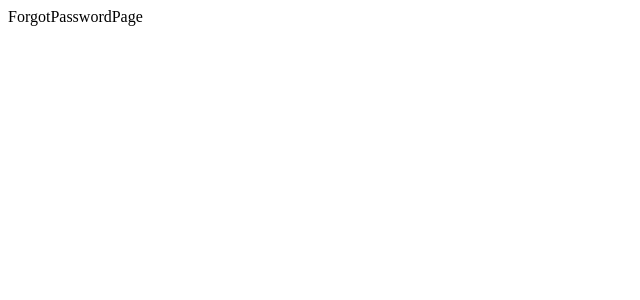
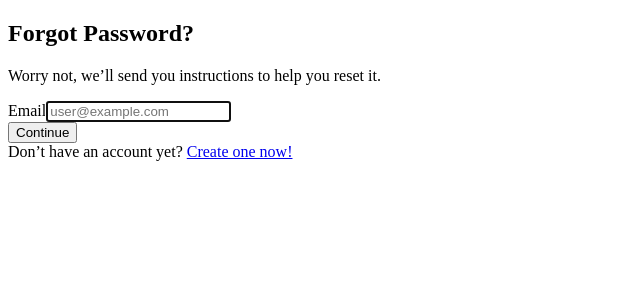
Before and after one commit to ASalem020/Rose-App-Team2, a Next.js app: page /en/forgot-password in a window 1280 px wide. Shown: the top 300 px of the page, without its empty margins (0-640 px from the left). Built offline with nearby package versions, Linux system fonts and the light colour scheme.

Commit message:
feat(forgot-password): implement email step with validation and translations

```diff
--- a/package.json
+++ b/package.json
@@ -9,6 +9,7 @@
     "lint": "next lint"
   },
   "dependencies": {
+    "@hookform/resolvers": "^5.2.2",
     "@radix-ui/react-dialog": "^1.1.15",
     "@radix-ui/react-dropdown-menu": "^2.1.16",
     "@radix-ui/react-label": "^2.1.8",
@@ -32,10 +33,12 @@
     "next-themes": "^0.4.6",
     "react": "^18",
     "react-dom": "^18",
+    "react-hook-form": "^7.71.1",
     "react-phone-number-input": "^3.4.14",
     "sonner": "^2.0.7",
     "tailwind-merge": "^3.4.0",
-    "tailwindcss-animate": "^1.0.7"
+    "tailwindcss-animate": "^1.0.7",
+    "zod": "^4.3.5"
   },
   "devDependencies": {
     "@types/node": "^20",
--- /dev/null
+++ b/src/app/[locale]/(auth)/forgot-password/_components/email-step.tsx
@@ -0,0 +1,96 @@
+'use client';
+
+import {
+  Form,
+  FormControl,
+  FormField,
+  FormItem,
+  FormLabel,
+  FormMessage,
+} from '@/components/ui/form';
+import { useTranslations } from 'next-intl';
+import React from 'react';
+import { SubmitHandler, useForm } from 'react-hook-form';
+import { zodResolver } from '@hookform/resolvers/zod';
+import { Input } from '@/components/ui/input';
+import { Button } from '@/components/ui/button';
+import { emailSchema } from '@/lib/schemas/auth.schema';
+import { Link } from '@/i18n/navigation';
+
+export default function EmailStep() {
+  // Translation
+  const t = useTranslations('');
+
+  // Forms
+  const forgotForm = useForm<{ email: string }>({
+    defaultValues: {
+      email: '',
+    },
+    resolver: zodResolver(emailSchema(t)),
+  });
+
+  const handleContinue: SubmitHandler<{
+    email: string;
+  }> = async values => {};
+
+  return (
+    // NOTE => h-screen here is for testing UI only , waiting layout to be completed...
+    <div className="m-auto flex h-screen w-fit flex-col justify-center">
+      <h2 className="text-2xl font-semibold text-zinc-800">
+        {t('pages.forgot-password.header')}
+      </h2>
+      <p className="w-fit border-b-2 pb-4 text-zinc-800">
+        {t('pages.forgot-password.subtitle')}
+      </p>
+
+      <Form {...forgotForm}>
+        <form
+          onSubmit={forgotForm.handleSubmit(handleContinue)}
+          className="mt-6 space-y-10 border-b-2 pb-9"
+        >
+          <FormField
+            control={forgotForm.control}
+            name="email"
+            render={({ field }) => (
+              <FormItem>
+                {/* Email */}
+                <FormLabel>
+                  {t('common.labels.email')}
+                </FormLabel>
+
+                <FormControl>
+                  <Input
+                    {...field}
+                    placeholder="user@example.com"
+                    autoComplete="email"
+                    autoFocus
+                  />
+                </FormControl>
+
+                {/* Feedback */}
+                <FormMessage />
+              </FormItem>
+            )}
+          />
+
+          <Button className="w-full" type="submit">
+            {t('pages.forgot-password.button')}
+          </Button>
+        </form>
+      </Form>
+
+      <div className="mt-5 text-center text-sm">
+        {t.rich('pages.forgot-password.footer', {
+          link: chunk => (
+            <Link
+              href="/register"
+              className="font-bold text-maroon-700 dark:text-maroon-300"
+            >
+              {chunk}
+            </Link>
+          ),
+        })}
+      </div>
+    </div>
+  );
+}
--- a/src/app/[locale]/(auth)/forgot-password/page.tsx
+++ b/src/app/[locale]/(auth)/forgot-password/page.tsx
@@ -1,5 +1,11 @@
 import React from 'react';
+import EmailStep from './_components/email-step';
 
 export default function ForgotPasswordPage() {
-  return <div>ForgotPasswordPage</div>;
+  return (
+    // NOTE => w-1/2 here is for testing UI only , waiting layout to be completed...
+    <div className="w-1/2">
+      <EmailStep />
+    </div>
+  );
 }
--- /dev/null
+++ b/src/components/ui/form.tsx
@@ -0,0 +1,178 @@
+"use client"
+
+import * as React from "react"
+import * as LabelPrimitive from "@radix-ui/react-label"
+import { Slot } from "@radix-ui/react-slot"
+import {
+  Controller,
+  FormProvider,
+  useFormContext,
+  type ControllerProps,
+  type FieldPath,
+  type FieldValues,
+} from "react-hook-form"
+
+import { cn } from "@/lib/utils/tailwind-merge"
+import { Label } from "@/components/ui/label"
+
+const Form = FormProvider
+
+type FormFieldContextValue<
+  TFieldValues extends FieldValues = FieldValues,
+  TName extends FieldPath<TFieldValues> = FieldPath<TFieldValues>
+> = {
+  name: TName
+}
+
+const FormFieldContext = React.createContext<FormFieldContextValue | null>(null)
+
+const FormField = <
+  TFieldValues extends FieldValues = FieldValues,
+  TName extends FieldPath<TFieldValues> = FieldPath<TFieldValues>
+>({
+  ...props
+}: ControllerProps<TFieldValues, TName>) => {
+  return (
+    <FormFieldContext.Provider value={{ name: props.name }}>
+      <Controller {...props} />
+    </FormFieldContext.Provider>
+  )
+}
+
+const useFormField = () => {
+  const fieldContext = React.useContext(FormFieldContext)
+  const itemContext = React.useContext(FormItemContext)
+  const { getFieldState, formState } = useFormContext()
+
+  if (!fieldContext) {
+    throw new Error("useFormField should be used within <FormField>")
+  }
+
+  if (!itemContext) {
+    throw new Error("useFormField should be used within <FormItem>")
+  }
+
+  const fieldState = getFieldState(fieldContext.name, formState)
+
+  const { id } = itemContext
+
+  return {
+    id,
+    name: fieldContext.name,
+    formItemId: `${id}-form-item`,
+    formDescriptionId: `${id}-form-item-description`,
+    formMessageId: `${id}-form-item-message`,
+    ...fieldState,
+  }
+}
+
+type FormItemContextValue = {
+  id: string
+}
+
+const FormItemContext = React.createContext<FormItemContextValue | null>(null)
+
+const FormItem = React.forwardRef<
+  HTMLDivElement,
+  React.HTMLAttributes<HTMLDivElement>
+>(({ className, ...props }, ref) => {
+  const id = React.useId()
+
+  return (
+    <FormItemContext.Provider value={{ id }}>
+      <div ref={ref} className={cn("space-y-2", className)} {...props} />
+    </FormItemContext.Provider>
+  )
+})
+FormItem.displayName = "FormItem"
+
+const FormLabel = React.forwardRef<
+  React.ElementRef<typeof LabelPrimitive.Root>,
+  React.ComponentPropsWithoutRef<typeof LabelPrimitive.Root>
+>(({ className, ...props }, ref) => {
+  const { error, formItemId } = useFormField()
+
+  return (
+    <Label
+      ref={ref}
+      className={cn(error && "text-destructive", className)}
+      htmlFor={formItemId}
+      {...props}
+    />
+  )
+})
+FormLabel.displayName = "FormLabel"
+
+const FormControl = React.forwardRef<
+  React.ElementRef<typeof Slot>,
+  React.ComponentPropsWithoutRef<typeof Slot>
+>(({ ...props }, ref) => {
+  const { error, formItemId, formDescriptionId, formMessageId } = useFormField()
+
+  return (
+    <Slot
+      ref={ref}
+      id={formItemId}
+      aria-describedby={
+        !error
+          ? `${formDescriptionId}`
+          : `${formDescriptionId} ${formMessageId}`
+      }
+      aria-invalid={!!error}
+      {...props}
+    />
+  )
+})
+FormControl.displayName = "FormControl"
+
+const FormDescription = React.forwardRef<
+  HTMLParagraphElement,
+  React.HTMLAttributes<HTMLParagraphElement>
+>(({ className, ...props }, ref) => {
+  const { formDescriptionId } = useFormField()
+
+  return (
+    <p
+      ref={ref}
+      id={formDescriptionId}
+      className={cn("text-sm text-muted-foreground", className)}
+      {...props}
+    />
+  )
+})
+FormDescription.displayName = "FormDescription"
+
+const FormMessage = React.forwardRef<
+  HTMLParagraphElement,
+  React.HTMLAttributes<HTMLParagraphElement>
+>(({ className, children, ...props }, ref) => {
+  const { error, formMessageId } = useFormField()
+  const body = error ? String(error?.message ?? "") : children
+
+  if (!body) {
+    return null
+  }
+
+  return (
+    <p
+      ref={ref}
+      id={formMessageId}
+      className={cn("text-sm font-medium text-destructive", className)}
+      {...props}
+    >
+      {body}
+    </p>
+  )
+})
+FormMessage.displayName = "FormMessage"
+
+export {
+  useFormField,
+  Form,
+  FormItem,
+  FormLabel,
+  FormControl,
+  FormDescription,
+  FormMessage,
+  FormField,
+}
--- a/src/i18n/messages/ar.json
+++ b/src/i18n/messages/ar.json
@@ -130,6 +130,12 @@
       "title": "حدث خطأ ما",
       "description": "حدث خطأ أثناء تحميل هذه الصفحة.",
       "tryAgain": "حاول مرة أخرى"
+    },
+    "forgot-password": {
+      "header": "نسيت كلمة السر؟",
+      "subtitle": "لا تقلق، سنرسل إليك تعليمات لمساعدتك في إعادة ضبطه.",
+      "button": "تابع",
+      "footer": "ليس لديك حساب؟ <link>أنشئ واحدًا الآن!</link>"
     }
   },
   "components": {
@@ -181,5 +187,6 @@
         "faqs": "الأسئلة الشائعة"
       }
     }
-  }
+  },
+  "email-required": "برجاء إدخال البريد الإلكتروني "
 }
--- a/src/i18n/messages/en.json
+++ b/src/i18n/messages/en.json
@@ -121,6 +121,16 @@
         "heading": "Trusted by over <span>4.5k+</span> companies"
       }
     },
+    "forgot-password": {
+      "header": "Forgot Password?",
+      "subtitle": "Worry not, we’ll send you instructions to help you reset it.",
+      "button": "Continue",
+      "schemas": {
+        "email-required": "Email is required",
+        "email-invalid": "Please enter a valid email address"
+      },
+      "footer": "Don’t have an account yet? <link>Create one now!</link>"
+    },
     "notFound": {
       "title": "Page Not Found",
       "description": "The page you're looking for doesn't exist.",
@@ -181,5 +191,7 @@
         "faqs": "FAQs"
       }
     }
-  }
+  },
+  "email-required": "Please enter your email",
+  "email-invalid": "This Email is invalid"
 }
--- /dev/null
+++ b/src/lib/schemas/auth.schema.ts
@@ -0,0 +1,14 @@
+import { Translations } from "../types/global";
+import z from "zod";
+
+
+
+export const emailSchema = (t: Translations) => {
+    return z.object({
+        email: z.email({
+        error: (issue) =>
+          issue.input === "" ? t("email-required") : t("email-invalid"),
+      }),
+    })
+
+}
```
